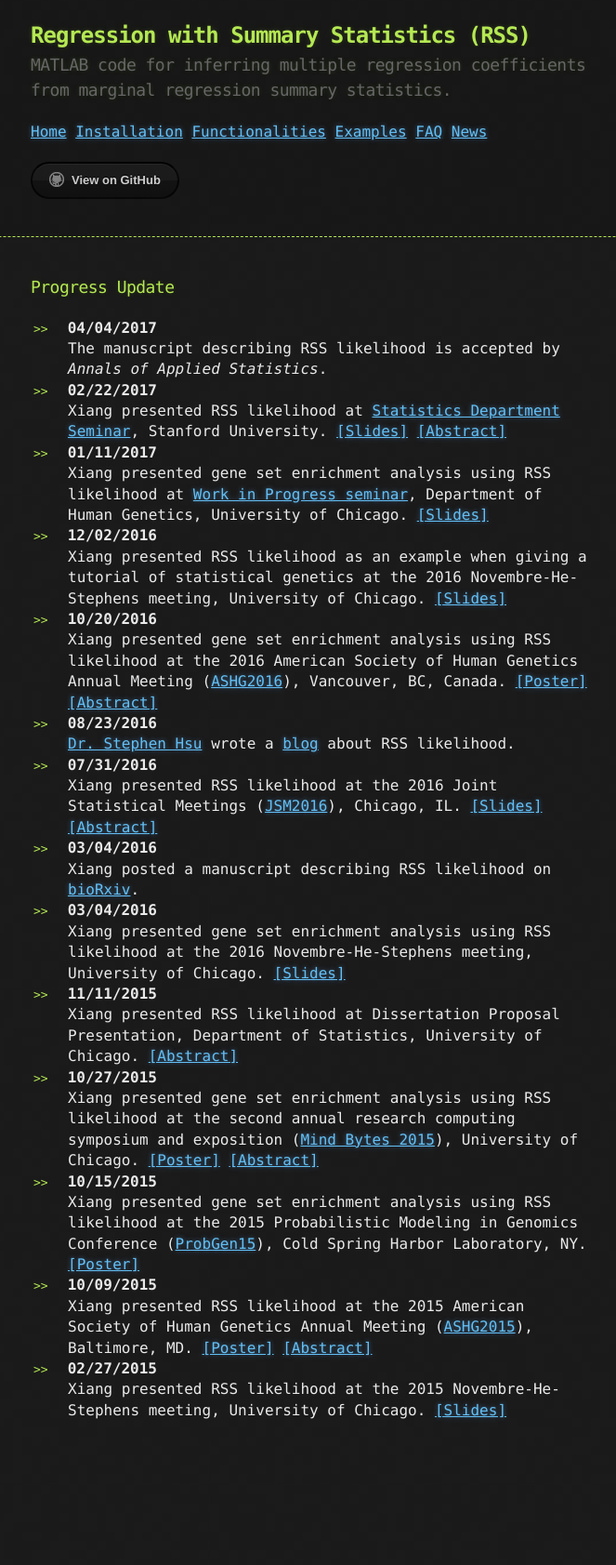
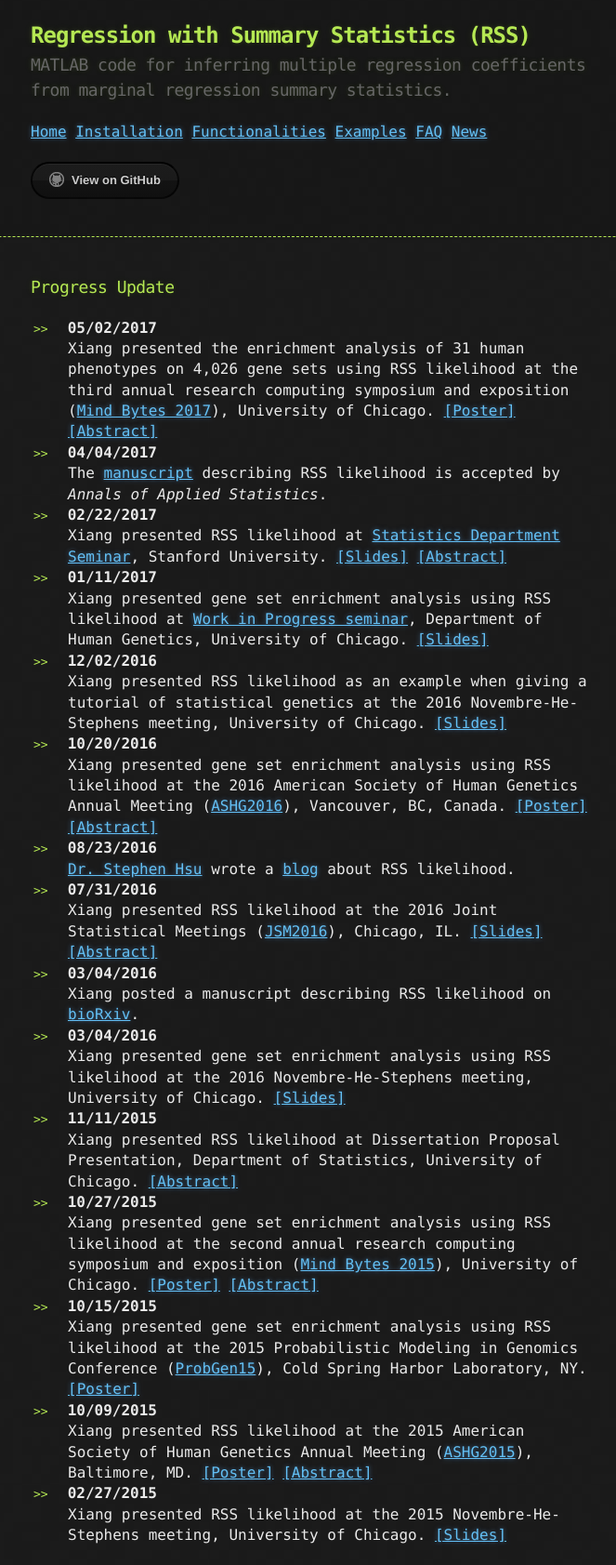
Before and after one commit to stephenslab/rss, a Jekyll site: the page built from docs/News.md, in a window 1280 px wide. Shown: the whole page at 93% size, without its empty margins (307-970 px from the left). Built offline with Jekyll 4.4.1, drawn with Linux system fonts in a browser that asks for light colours; our own code applies the rules of GitHub Pages for plain Markdown files; before the commit the page ends 1548 px from its top, so only the background shows below that.

Commit message:
update news

```diff
--- a/docs/News.md
+++ b/docs/News.md
@@ -1,6 +1,7 @@
 ### Progress Update
 
-- **04/04/2017**<br> The manuscript describing RSS likelihood is accepted by *Annals of Applied Statistics*.
+- **05/02/2017**<br> Xiang presented the enrichment analysis of 31 human phenotypes on 4,026 gene sets using RSS likelihood at the third annual research computing symposium and exposition ([Mind Bytes 2017](http://mindbytes.uchicago.edu/)), University of Chicago. [[Poster]](http://mindbytes.uchicago.edu/posters/04242017110702_posterzhu042417.pdf) [[Abstract]](http://mindbytes.uchicago.edu/gallery.php)
+- **04/04/2017**<br> The [manuscript](https://doi.org/10.1101/042457) describing RSS likelihood is accepted by *Annals of Applied Statistics*.
 - **02/22/2017**<br> Xiang presented RSS likelihood at [Statistics Department Seminar](https://statistics.stanford.edu/events/bayesian-large-scale-regression-model-genome-wide-summary-data), Stanford University. [[Slides]](http://www.stat.uchicago.edu/~xiangzhu/STANFORD_20170222.html) [[Abstract]](https://statistics.stanford.edu/sites/default/files/Feb22-2017.pdf)
 - **01/11/2017**<br> Xiang presented gene set enrichment analysis using RSS likelihood at [Work in Progress seminar](http://genes.uchicago.edu/page/work-progress-series), Department of Human Genetics, University of Chicago. [[Slides]](http://www.stat.uchicago.edu/~xiangzhu/WIP_20170111.html)
 - **12/02/2016**<br> Xiang presented RSS likelihood as an example when giving a tutorial of statistical genetics at the 2016 Novembre-He-Stephens meeting, University of Chicago. [[Slides]](http://www.stat.uchicago.edu/~xiangzhu/gwas_tutorial)
```
